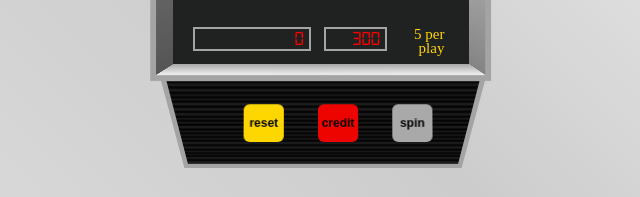
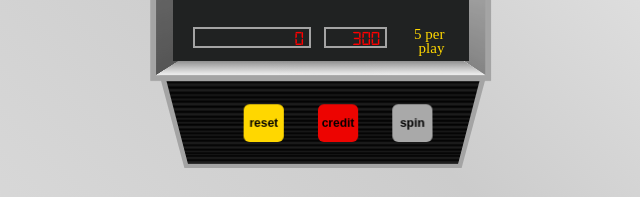
Before and after one commit to vs-dev-bg/vs-dev-bg.github.io, a plain HTML site: page dummy-slot/index.html in a window 1280 px wide. Shown: the part 271-468 px from the top of the page, 317-957 px from the left. Drawn offline with Linux system fonts and the light colour scheme.

Commit message:
Update styles.css
Fix for long numbers

```diff
--- a/dummy-slot/css/styles.css
+++ b/dummy-slot/css/styles.css
@@ -210,16 +210,22 @@ button {
   font-family: 'Digital', 'Segoe UI', Arial, sans-serif;
   text-align: right; }
   #numbers div {
-    height: 20px;
+    height: 17px;
     padding-right: 5px;
     border: 2px solid #a4a4a4; }
   #numbers .score {
     flex: 2;
-    width: 100px; }
+    width: 100px;
+    overflow: hidden;
+    word-break: break-all;
+    word-wrap: break-word;}
   #numbers .stake {
     margin-left: 5%;
     width: 50px;
-    flex: 1; }
+    flex: 1;
+    overflow: hidden;
+    word-break: break-all;
+    word-wrap: break-word;}
   #numbers .info {
     color: gold;
     margin-left: 1%;
```
